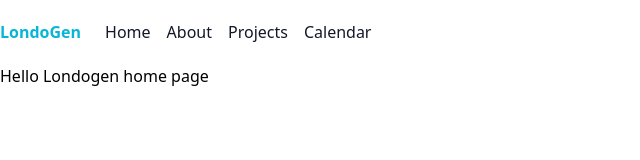
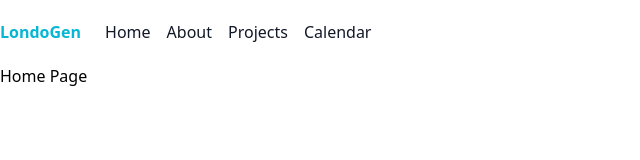
Before and after one commit to mostafizur99/londogen, a React (Create React App) app: page / in a window 1280 px wide. Shown: the top 160 px of the page, without its empty margins (0-640 px from the left). Built offline with nearby package versions, Linux system fonts and the light colour scheme.

Commit message:
feat: home-page component added

```diff
--- a/src/App.js
+++ b/src/App.js
@@ -1,8 +1,9 @@
 import {
   createBrowserRouter,
   RouterProvider,
-  Link,
 } from "react-router-dom";
+import About from "./components/Abouts/About";
+import Home from "./components/Homes/Home";
 import LayoutMain from "./layouts/LayoutMain";
 
 const App = () => {
@@ -13,17 +14,11 @@ const App = () => {
       children: [
         {
           path: "/",
-          element: (
-            <div>
-              <h1>Hello Londogen home page</h1>
-            </div>
-          ),
+          element: <Home />,
         },
         {
           path: "about",
-          element: <div>
-            <h1>About Page</h1>
-          </div>
+          element: <About />
         },
       ]
     }
--- /dev/null
+++ b/src/components/Abouts/About.js
@@ -0,0 +1,11 @@
+import React from 'react'
+
+const About = () => {
+    return (
+        <div className='container mx-auto'>
+            About Page
+        </div>
+    )
+}
+
+export default About
--- /dev/null
+++ b/src/components/Homes/Home.js
@@ -0,0 +1,11 @@
+import React from 'react'
+
+const Home = () => {
+    return (
+        <div className='container mx-auto'>
+            Home Page
+        </div>
+    )
+}
+
+export default Home
```
